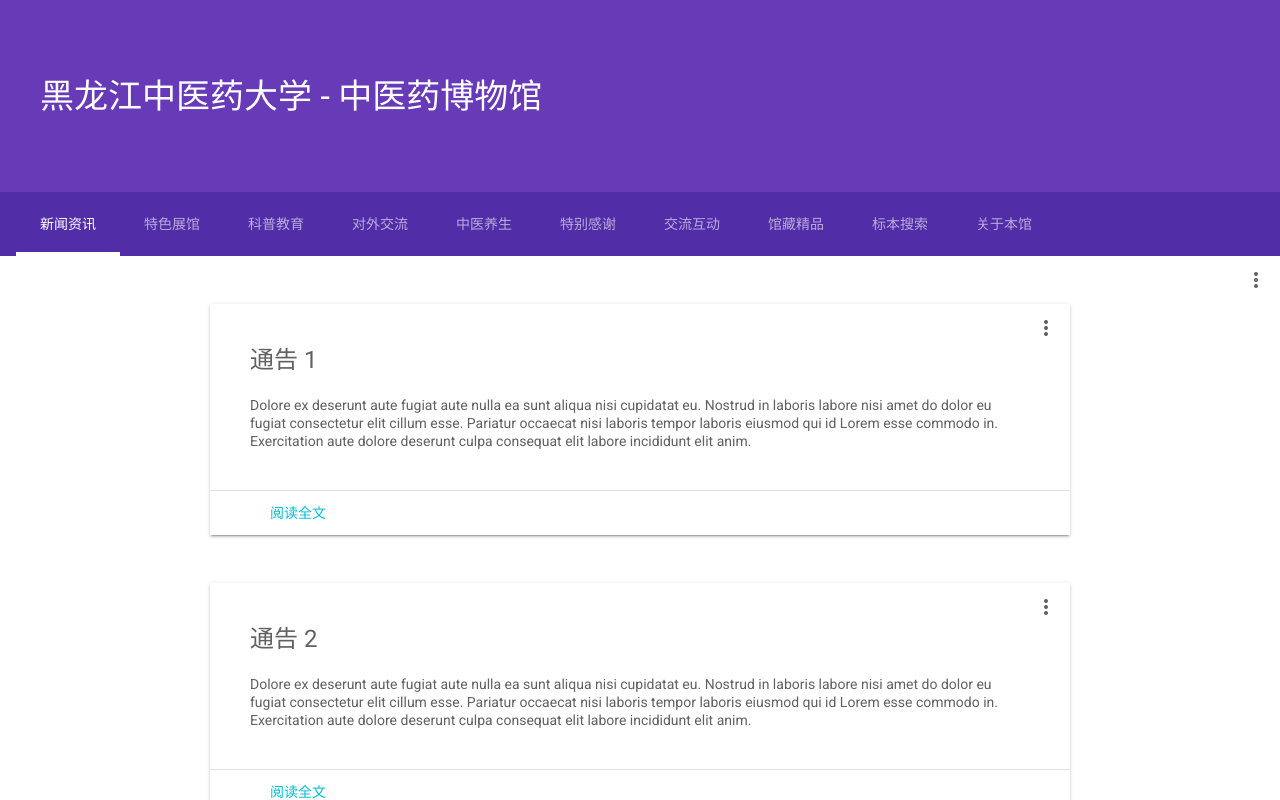
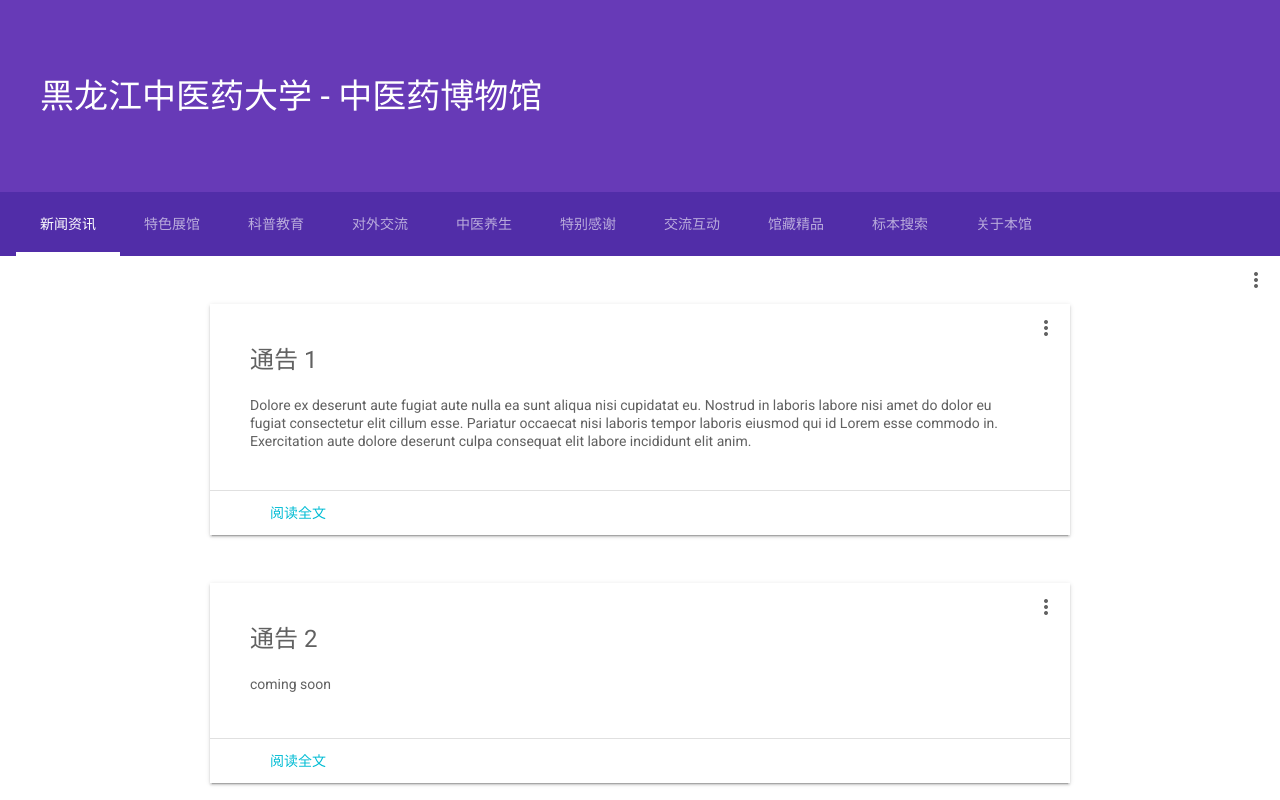
Before and after one commit to yuxingbo/museum, a plain HTML site: page information.html in a window 1280 px wide. Drawn offline with Linux system fonts and the light colour scheme.

Commit message:
Update information.html

```diff
--- a/information.html
+++ b/information.html
@@ -98,7 +98,7 @@
             <div class="mdl-card mdl-cell mdl-cell--12-col">
               <div class="mdl-card__supporting-text">
                 <h4>通告 2</h4>
-                Dolore ex deserunt aute fugiat aute nulla ea sunt aliqua nisi cupidatat eu. Nostrud in laboris labore nisi amet do dolor eu fugiat consectetur elit cillum esse. Pariatur occaecat nisi laboris tempor laboris eiusmod qui id Lorem esse commodo in. Exercitation aute dolore deserunt culpa consequat elit labore incididunt elit anim.
+              coming soon
               </div>
               <div class="mdl-card__actions">
                 <a href="#" class="mdl-button">阅读全文</a>
```
